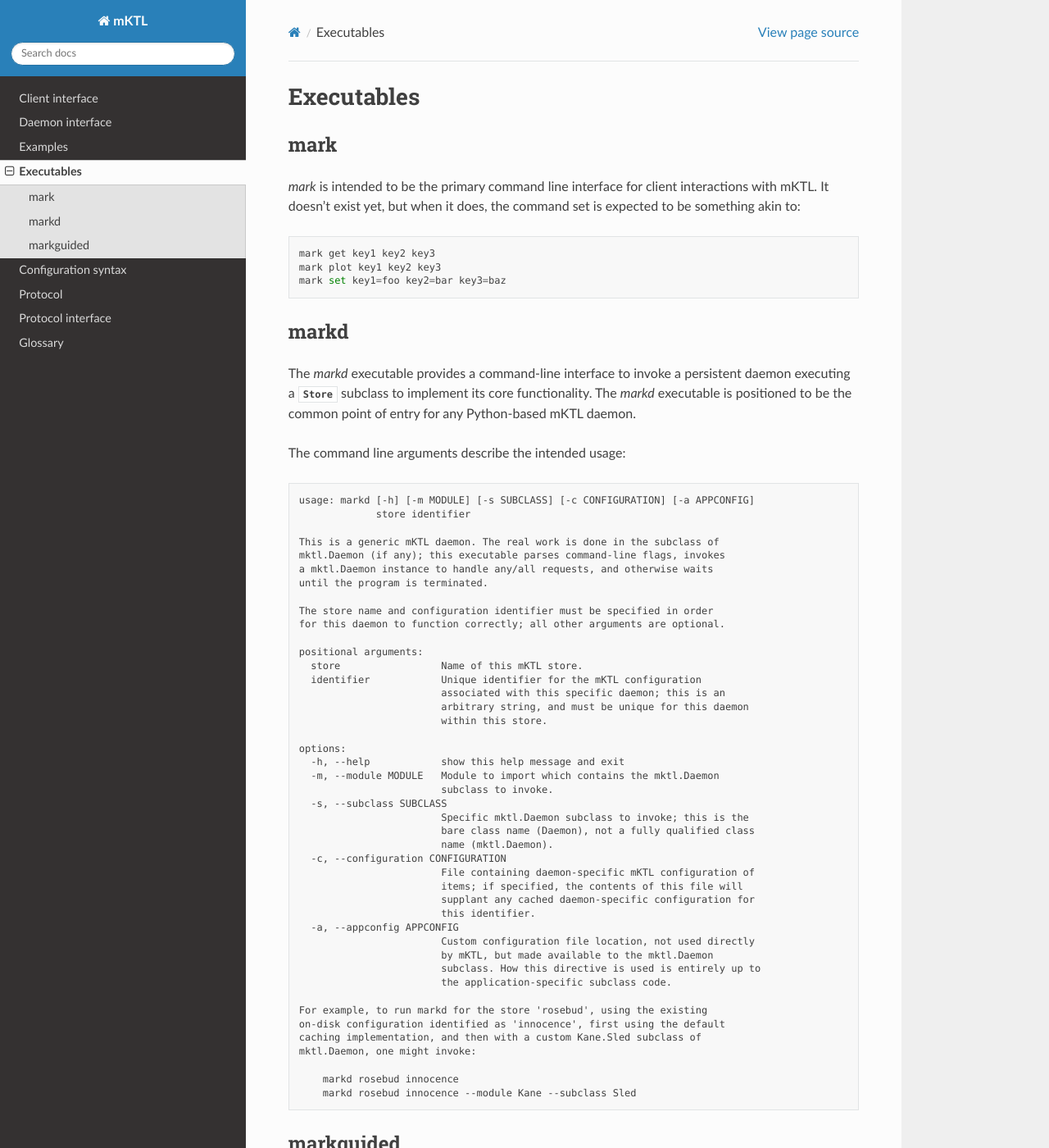
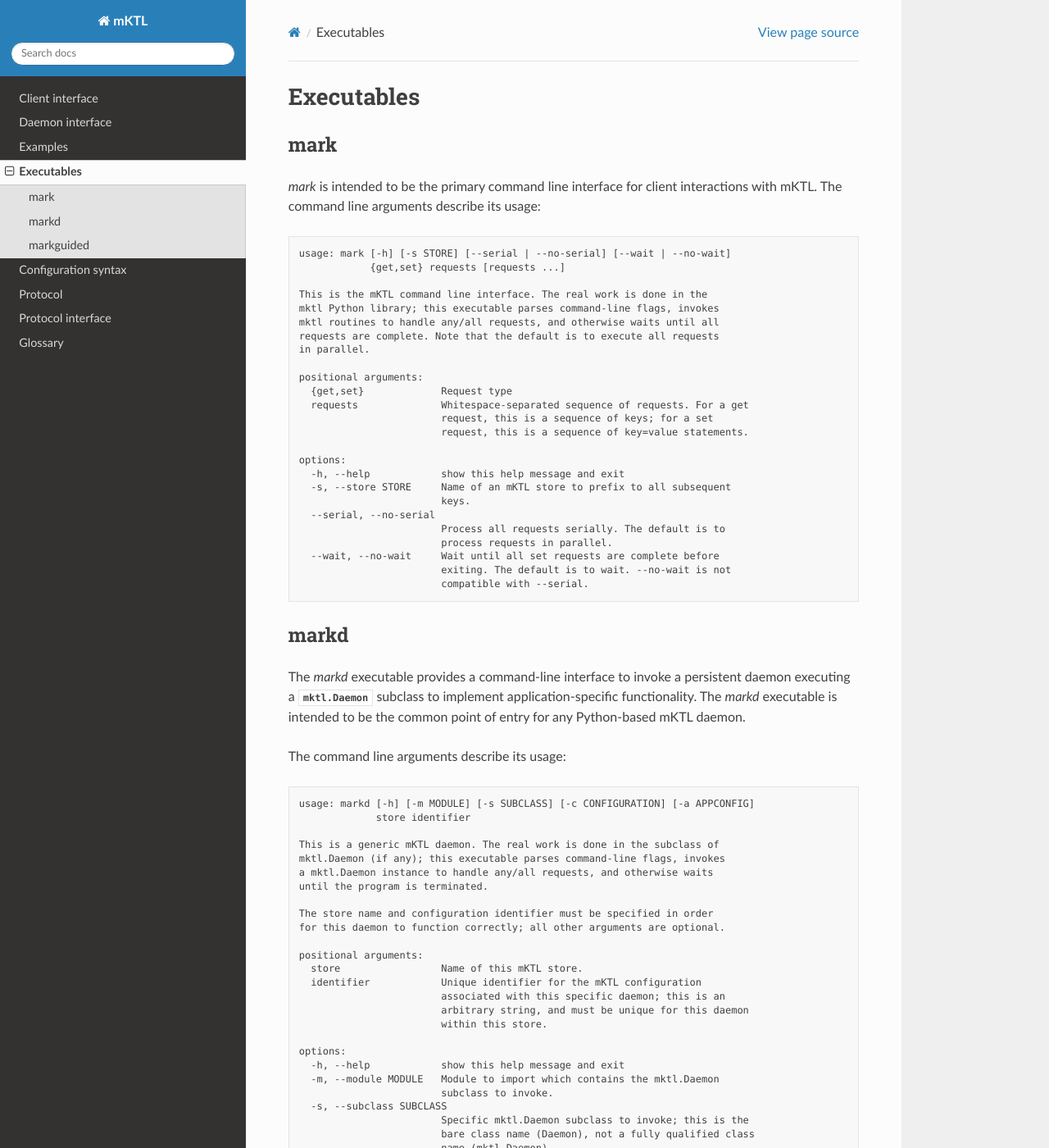
Before and after one commit to KeckObservatory/mKTL, a Sphinx documentation site: the page built from doc/executables.rst, in a window 1280 px wide and 1400 px high. Shown: the whole window at 82% size. Built offline with Sphinx 7.4.7 and the Read the Docs theme 3.1.0, drawn with Linux system fonts in a browser that asks for light colours.

Commit message:
Now with help output from the mark command line tool.

```diff
--- a/doc/executables.rst
+++ b/doc/executables.rst
@@ -9,12 +9,10 @@ mark
 ----
 
 `mark` is intended to be the primary command line interface for client
-interactions with mKTL. It doesn't exist yet, but when it does, the
-command set is expected to be something akin to::
+interactions with mKTL. The command line arguments describe its usage:
 
-    mark get key1 key2 key3
-    mark plot key1 key2 key3
-    mark set key1=foo key2=bar key3=baz
+.. literalinclude:: ./mark.txt
+   :language: none
 
 
 .. _markd:
@@ -23,11 +21,11 @@ markd
 -----
 
 The `markd` executable provides a command-line interface to invoke a
-persistent daemon executing a :class:`Store` subclass to implement its core
-functionality. The `markd` executable is positioned to be the common point
-of entry for any Python-based mKTL daemon.
+persistent daemon executing a :class:`mktl.Daemon` subclass to implement
+application-specific functionality. The `markd` executable is intended
+to be the common point of entry for any Python-based mKTL daemon.
 
-The command line arguments describe the intended usage:
+The command line arguments describe its usage:
 
 .. literalinclude:: ./markd.txt
    :language: none
--- /dev/null
+++ b/doc/mark.txt
@@ -0,0 +1,25 @@
+usage: mark [-h] [-s STORE] [--serial | --no-serial] [--wait | --no-wait]
+            {get,set} requests [requests ...]
+
+This is the mKTL command line interface. The real work is done in the
+mktl Python library; this executable parses command-line flags, invokes
+mktl routines to handle any/all requests, and otherwise waits until all
+requests are complete. Note that the default is to execute all requests
+in parallel.
+
+positional arguments:
+  {get,set}             Request type
+  requests              Whitespace-separated sequence of requests. For a get
+                        request, this is a sequence of keys; for a set
+                        request, this is a sequence of key=value statements.
+
+options:
+  -h, --help            show this help message and exit
+  -s, --store STORE     Name of an mKTL store to prefix to all subsequent
+                        keys.
+  --serial, --no-serial
+                        Process all requests serially. The default is to
+                        process requests in parallel.
+  --wait, --no-wait     Wait until all set requests are complete before
+                        exiting. The default is to wait. --no-wait is not
+                        compatible with --serial.
```
